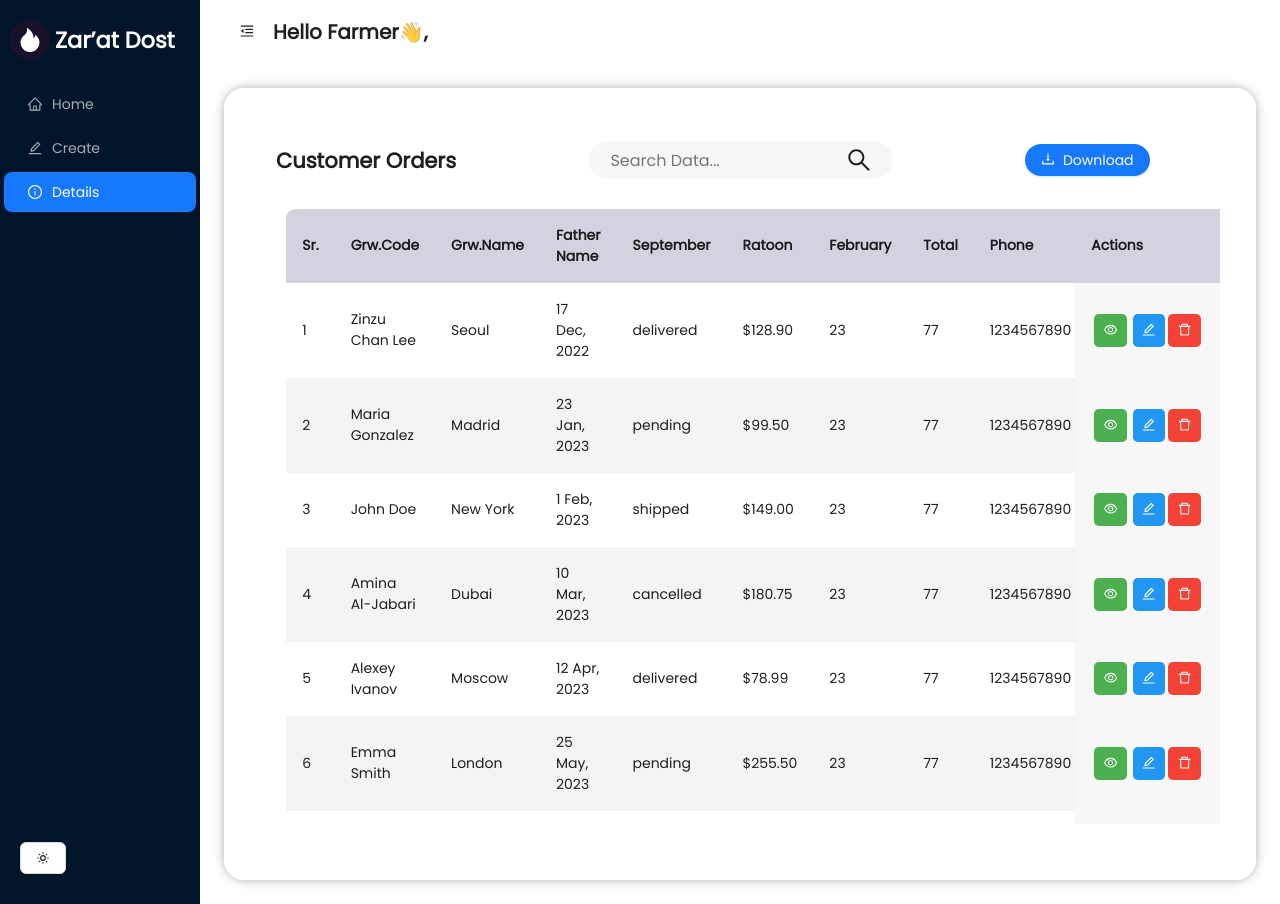
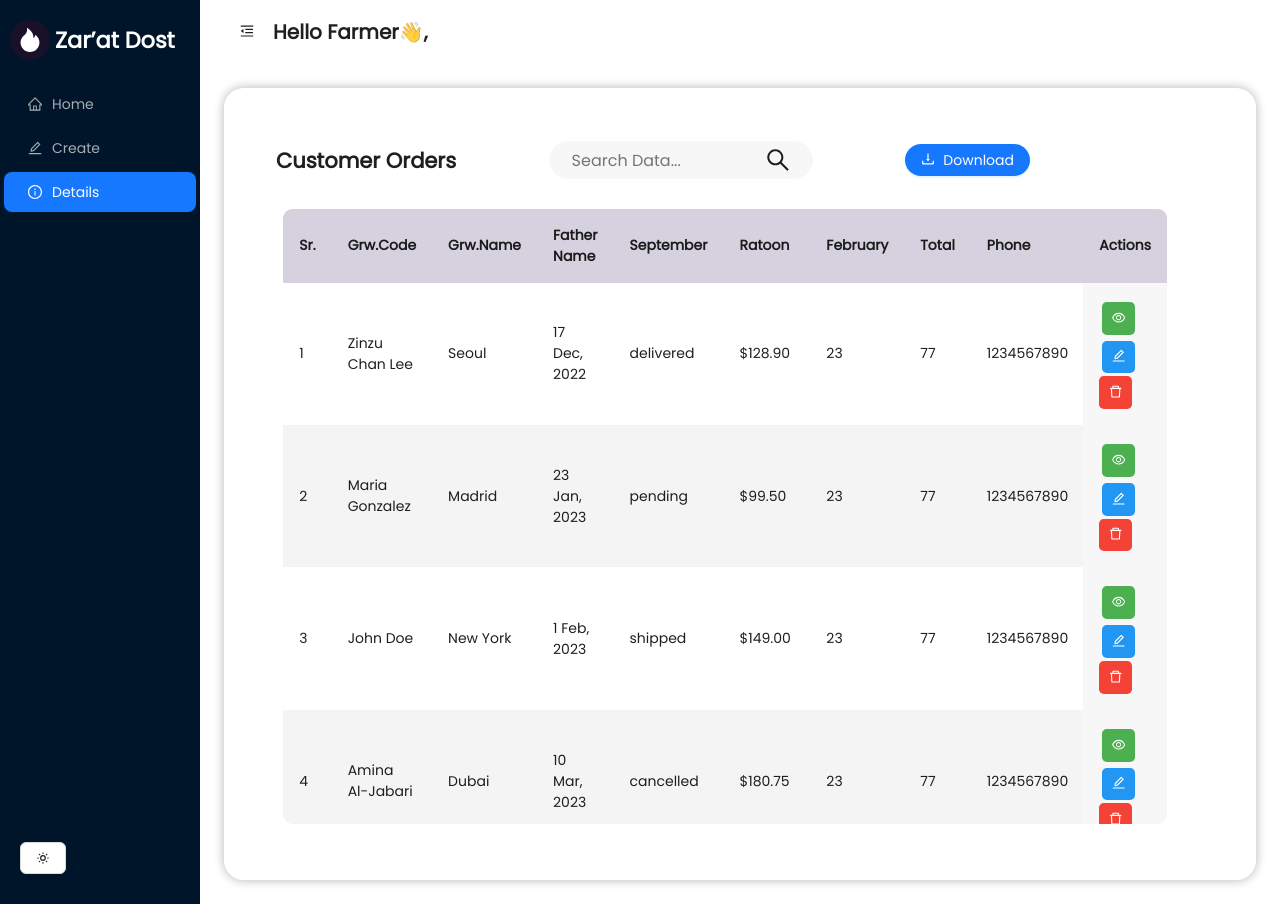
Before and after one commit to AddanMuhammad/AOS-Dashboard, a React (Vite) app in the folder dashboard/: page /details in a window 1280 px wide. Built offline with nearby package versions, Linux system fonts and the light colour scheme.

Commit message:
Little chnages

```diff
--- a/dashboard/package.json
+++ b/dashboard/package.json
@@ -11,6 +11,7 @@
   },
   "dependencies": {
     "antd": "^5.21.4",
+    "dashboard": "file:",
     "react": "^18.3.1",
     "react-dom": "^18.3.1",
     "react-icons": "^5.3.0",
--- a/dashboard/src/Details.jsx
+++ b/dashboard/src/Details.jsx
@@ -24,7 +24,6 @@ const Details = () => {
         </div>
       </div> */}
       <TableComponent/>
-
     </Card>
   );
 };
--- a/dashboard/src/components/Pagination.jsx
+++ b/dashboard/src/components/Pagination.jsx
@@ -1,10 +1,11 @@
 import React from 'react'
 import { useState } from 'react';
 
-function Pagination() {
-
-
-
+// eslint-disable-next-line react/prop-types
+function Pagination({array}) {
+  // eslint-disable-next-line react/prop-types
+  const len = array.length;
+  console.log(len);
   return (
     <div>
         <nav>
--- a/dashboard/src/components/TableComponent.jsx
+++ b/dashboard/src/components/TableComponent.jsx
@@ -2,6 +2,7 @@ import React, { useState } from 'react';
 // import SearchBar from './SearchBar';
 import { SearchOutlined, EditOutlined, DeleteOutlined, EyeOutlined, DownloadOutlined  } from '@ant-design/icons';
 import { Button } from 'antd';
+import Pagination from './Pagination'
 
 const initialData = [
     {
@@ -103,14 +104,323 @@ const initialData = [
         status: "delivered",
         amount: "$89.50",
         february: "25",
+        total: "77",
+        phone: "1234567890",
+        cnic: "0000000000000",
+        area: "N.A"
+      },
+      {
+        id: 1,
+        customer: "Zinzu Chan Lee",
+        location: "Seoul",
+        date: "17 Dec, 2022",
+        status: "delivered",
+        amount: "$128.90",
+       february: "23",
        total: "77",
        phone: "1234567890",
        cnic: "0000000000000",
        area: "N.A"
-
       },
-
-
+      {
+        id: 2,
+        customer: "Maria Gonzalez",
+        location: "Madrid",
+        date: "23 Jan, 2023",
+        status: "pending",
+        amount: "$99.50",
+        february: "23",
+        total: "77",
+        phone: "1234567890",
+        cnic: "0000000000000",
+        area: "N.A"
+      },
+      {
+        id: 3,
+        customer: "John Doe",
+        location: "New York",
+        date: "1 Feb, 2023",
+        status: "shipped",
+        amount: "$149.00",
+        february: "23",
+       total: "77",
+       phone: "1234567890",
+       cnic: "0000000000000",
+       area: "N.A"
+      },
+      {
+        id: 4,
+        customer: "Amina Al-Jabari",
+        location: "Dubai",
+        date: "10 Mar, 2023",
+        status: "cancelled",
+        amount: "$180.75",
+        february: "23",
+       total: "77",
+       phone: "1234567890",
+       cnic: "0000000000000",
+       area: "N.A"
+      },
+      {
+        id: 5,
+        customer: "Alexey Ivanov",
+        location: "Moscow",
+        date: "12 Apr, 2023",
+        status: "delivered",
+        amount: "$78.99",
+        february: "23",
+        total: "77",
+        phone: "1234567890",
+        cnic: "0000000000000",
+        area: "N.A"
+      },
+      {
+        id: 6,
+        customer: "Emma Smith",
+        location: "London",
+        date: "25 May, 2023",
+        status: "pending",
+        amount: "$255.50",
+        february: "23",
+        total: "77",
+        phone: "1234567890",
+        cnic: "0000000000000",
+        area: "N.A"
+      },
+      {
+        id: 7,
+        customer: "Sophia Zhang",
+        location: "Beijing",
+        date: "3 Jun, 2023",
+        status: "shipped",
+        amount: "$199.99",
+        february: "23",
+        total: "77",
+        phone: "1234567890",
+        cnic: "0000000000000",
+        area: "N.A"
+      },
+      {
+        id: 8,
+        customer: "Hans Müller",
+        location: "Berlin",
+        date: "15 Jul, 2023",
+        status: "delivered",
+        amount: "$89.50",
+        february: "25",
+        total: "77",
+        phone: "1234567890",
+        cnic: "0000000000000",
+        area: "N.A"
+      },
+      {
+        id: 1,
+        customer: "Zinzu Chan Lee",
+        location: "Seoul",
+        date: "17 Dec, 2022",
+        status: "delivered",
+        amount: "$128.90",
+       february: "23",
+       total: "77",
+       phone: "1234567890",
+       cnic: "0000000000000",
+       area: "N.A"
+      },
+      {
+        id: 2,
+        customer: "Maria Gonzalez",
+        location: "Madrid",
+        date: "23 Jan, 2023",
+        status: "pending",
+        amount: "$99.50",
+        february: "23",
+        total: "77",
+        phone: "1234567890",
+        cnic: "0000000000000",
+        area: "N.A"
+      },
+      {
+        id: 3,
+        customer: "John Doe",
+        location: "New York",
+        date: "1 Feb, 2023",
+        status: "shipped",
+        amount: "$149.00",
+        february: "23",
+       total: "77",
+       phone: "1234567890",
+       cnic: "0000000000000",
+       area: "N.A"
+      },
+      {
+        id: 4,
+        customer: "Amina Al-Jabari",
+        location: "Dubai",
+        date: "10 Mar, 2023",
+        status: "cancelled",
+        amount: "$180.75",
+        february: "23",
+       total: "77",
+       phone: "1234567890",
+       cnic: "0000000000000",
+       area: "N.A"
+      },
+      {
+        id: 5,
+        customer: "Alexey Ivanov",
+        location: "Moscow",
+        date: "12 Apr, 2023",
+        status: "delivered",
+        amount: "$78.99",
+        february: "23",
+        total: "77",
+        phone: "1234567890",
+        cnic: "0000000000000",
+        area: "N.A"
+      },
+      {
+        id: 6,
+        customer: "Emma Smith",
+        location: "London",
+        date: "25 May, 2023",
+        status: "pending",
+        amount: "$255.50",
+        february: "23",
+        total: "77",
+        phone: "1234567890",
+        cnic: "0000000000000",
+        area: "N.A"
+      },
+      {
+        id: 7,
+        customer: "Sophia Zhang",
+        location: "Beijing",
+        date: "3 Jun, 2023",
+        status: "shipped",
+        amount: "$199.99",
+        february: "23",
+        total: "77",
+        phone: "1234567890",
+        cnic: "0000000000000",
+        area: "N.A"
+      },
+      {
+        id: 8,
+        customer: "Hans Müller",
+        location: "Berlin",
+        date: "15 Jul, 2023",
+        status: "delivered",
+        amount: "$89.50",
+        february: "25",
+        total: "77",
+        phone: "1234567890",
+        cnic: "0000000000000",
+        area: "N.A"
+      },
+      {
+        id: 1,
+        customer: "Zinzu Chan Lee",
+        location: "Seoul",
+        date: "17 Dec, 2022",
+        status: "delivered",
+        amount: "$128.90",
+       february: "23",
+       total: "77",
+       phone: "1234567890",
+       cnic: "0000000000000",
+       area: "N.A"
+      },
+      {
+        id: 2,
+        customer: "Maria Gonzalez",
+        location: "Madrid",
+        date: "23 Jan, 2023",
+        status: "pending",
+        amount: "$99.50",
+        february: "23",
+        total: "77",
+        phone: "1234567890",
+        cnic: "0000000000000",
+        area: "N.A"
+      },
+      {
+        id: 3,
+        customer: "John Doe",
+        location: "New York",
+        date: "1 Feb, 2023",
+        status: "shipped",
+        amount: "$149.00",
+        february: "23",
+       total: "77",
+       phone: "1234567890",
+       cnic: "0000000000000",
+       area: "N.A"
+      },
+      {
+        id: 4,
+        customer: "Amina Al-Jabari",
+        location: "Dubai",
+        date: "10 Mar, 2023",
+        status: "cancelled",
+        amount: "$180.75",
+        february: "23",
+       total: "77",
+       phone: "1234567890",
+       cnic: "0000000000000",
+       area: "N.A"
+      },
+      {
+        id: 5,
+        customer: "Alexey Ivanov",
+        location: "Moscow",
+        date: "12 Apr, 2023",
+        status: "delivered",
+        amount: "$78.99",
+        february: "23",
+        total: "77",
+        phone: "1234567890",
+        cnic: "0000000000000",
+        area: "N.A"
+      },
+      {
+        id: 6,
+        customer: "Emma Smith",
+        location: "London",
+        date: "25 May, 2023",
+        status: "pending",
+        amount: "$255.50",
+        february: "23",
+        total: "77",
+        phone: "1234567890",
+        cnic: "0000000000000",
+        area: "N.A"
+      },
+      {
+        id: 7,
+        customer: "Sophia Zhang",
+        location: "Beijing",
+        date: "3 Jun, 2023",
+        status: "shipped",
+        amount: "$199.99",
+        february: "23",
+        total: "77",
+        phone: "1234567890",
+        cnic: "0000000000000",
+        area: "N.A"
+      },
+      {
+        id: 8,
+        customer: "Hans Müller",
+        location: "Berlin",
+        date: "15 Jul, 2023",
+        status: "delivered",
+        amount: "$89.50",
+        february: "25",
+        total: "77",
+        phone: "1234567890",
+        cnic: "0000000000000",
+        area: "N.A"
+      },
   ];
 
 
@@ -132,16 +442,7 @@ const initialData = [
 
 
 function TableComponent() {
-
-
-
-
-
-
-
-
-    const [data, setData] = useState(initialData);
-
+  const [data, setData] = useState(initialData);
   const [search, setSearch] = useState("");
   const [sortConfig, setSortConfig] = useState({ key: null, direction: "asc" });
 
@@ -180,98 +481,6 @@ function TableComponent() {
     link.download = "customer_orders.csv";
     link.click();
   };
-
-
-
-
-//   return (
-//     <main className="table">
-//       <section className="table__header">
-//         <h1>Customer Orders</h1>
-//         <div className="input-group">
-//           <input
-//             type="search"
-//             placeholder="Search Data..."
-//             value={search}
-//             onChange={(e) => setSearch(e.target.value)}
-//             style={{
-//               height: '50px',
-//               padding: '10px',
-//               fontSize: '16px',
-
-//             }}
-//           />
-//           <span style={{ height: '40px', paddingRight: '10px', display: 'flex', alignItems: 'center' }}>
-//         <SearchOutlined style={{ fontSize: '24px' }} />
-//       </span>
-//           {/* <SearchBar search={search} setSearch={setSearch}/> */}
-
-//         </div>
-//         <div className="export__file">
-//           <button onClick={exportToCSV}>Export to CSV</button>
-//         </div>
-//       </section>
-//       <section className="table__body">
-//         {/* <table>
-//           <thead>
-//             <tr>
-//               {["sr.", "Grw.code", "Grw.name", "father name", "september", "ratoon", "february", "total", "phone", "cnic", "area"].map((header) => (
-//                 <th key={header} onClick={() => sortTable(header)}>
-//                   {header.charAt(0).toUpperCase() + header.slice(1)}
-//                   <span className={`icon-arrow ${sortConfig.key === header ? sortConfig.direction : ""}`}>&UpArrow;</span>
-//                 </th>
-//               ))}
-//             </tr>
-//           </thead>
-//           <tbody>
-//             {filteredData.map((row) => (
-//               <tr key={row.id}>
-//                 <td>{row.id}</td>
-//                 <td>
-
-//                   {row.customer}
-//                 </td>
-//                 <td>{row.location}</td>
-//                 <td>{row.date}</td>
-//                 <td>
-//                   <p className={`status ${row.status}`}>{row.status}</p>
-//                 </td>
-//                 <td>
-//                   <strong>{row.amount}</strong>
-//                 </td>
-//               </tr>
-//             ))}
-//           </tbody>
-//         </table> */}
-
-
-// <table>
-//           <thead>
-//             <tr>
-//               {headers.map((header) => (
-//                 <th key={header.key} onClick={() => sortTable(header.key)}>
-//                   {header.label.charAt(0).toUpperCase() + header.label.slice(1)}
-//                   {/* <span className={`icon-arrow ${sortConfig.key === header.key ? sortConfig.direction : ""}`}>&UpArrow;</span> */}
-//                 </th>
-//               ))}
-//             </tr>
-//           </thead>
-//           <tbody>
-//             {filteredData.map((row) => (
-//               <tr key={row.id}>
-//                 {headers.map((header) => (
-//                   <td key={header.key}>
-//                     {row[header.key]}
-//                   </td>
-//                 ))}
-//               </tr>
-//             ))}
-//           </tbody>
-//         </table>
-//       </section>
-//     </main>
-//   )
-
 
 return (
   <main className="table">
@@ -333,6 +542,7 @@ return (
       </table>
 
     </section>
+    <Pagination array={{initialData}} />
   </main>
 );
 }
--- a/dashboard/src/main.jsx
+++ b/dashboard/src/main.jsx
@@ -1,7 +1,7 @@
 import { StrictMode } from 'react'
 import { createRoot } from 'react-dom/client'
 import App from './App.jsx'
-import './index.css'
+import './styling/index.css'
 
 createRoot(document.getElementById('root')).render(
   <StrictMode>
--- a/dashboard/src/index.css
+++ b/dashboard/src/styling/index.css
@@ -306,7 +306,7 @@ body {
 
 /* Basic Styles */
 main.table {
-  width: 82vw;
+  width: calc(100% - 30px);
   height: 90vh;
   background-color: #fff5;
 
@@ -608,7 +608,7 @@ thead th.sticky-action {
   right: 0;
   background-color: #d5d1defe; /* Header background color */
   z-index: 3; /* Higher z-index for the header */
-  min-width: 3rem;
+  min-width: 1rem;
 }
 
 tbody td.sticky-action {
@@ -616,7 +616,7 @@ tbody td.sticky-action {
   right: 0;
   background-color: #f7f7f7; /* Body background color */
   z-index: 2; /* Lower z-index for the body */
-  min-width: 13rem;
+  min-width: 1rem;
 }
 
 /* Styling for action buttons */
```
Also changed, not shown: 1 other file (tests, documents, lock files or other folders).
